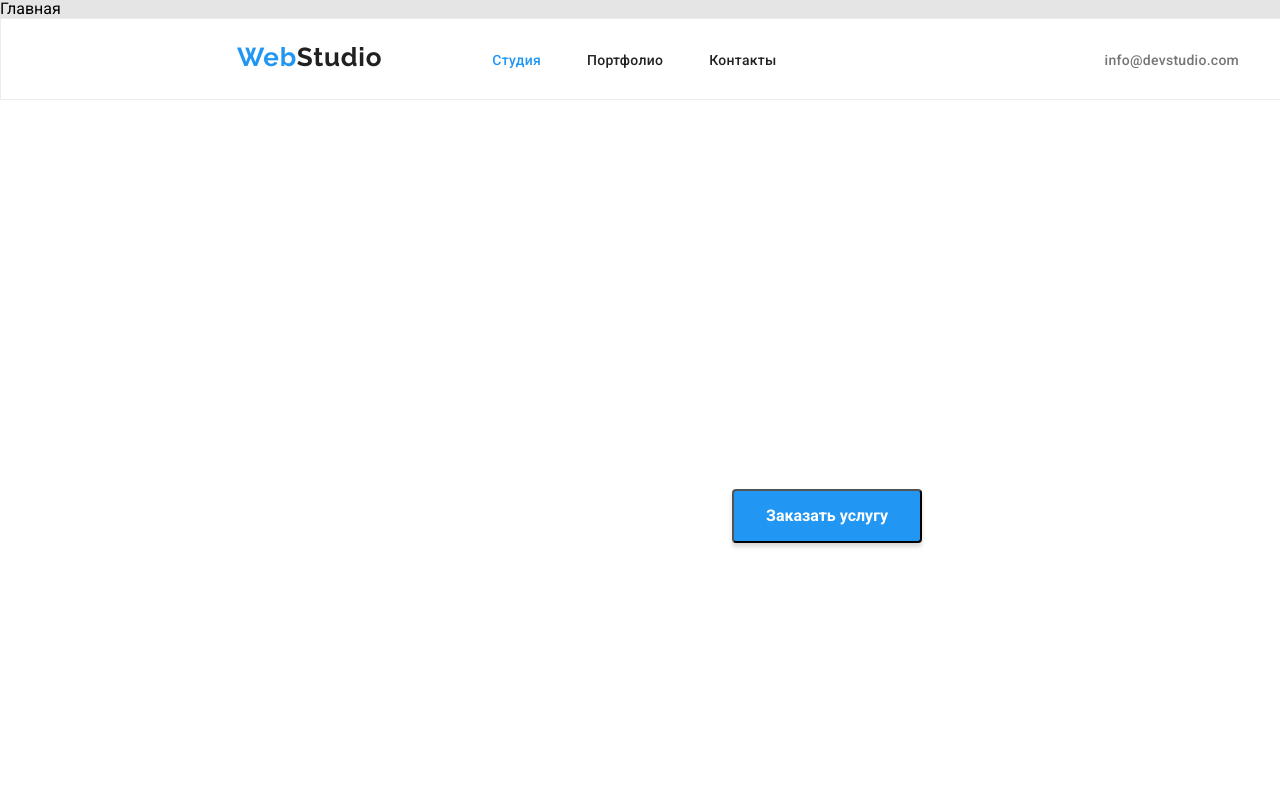
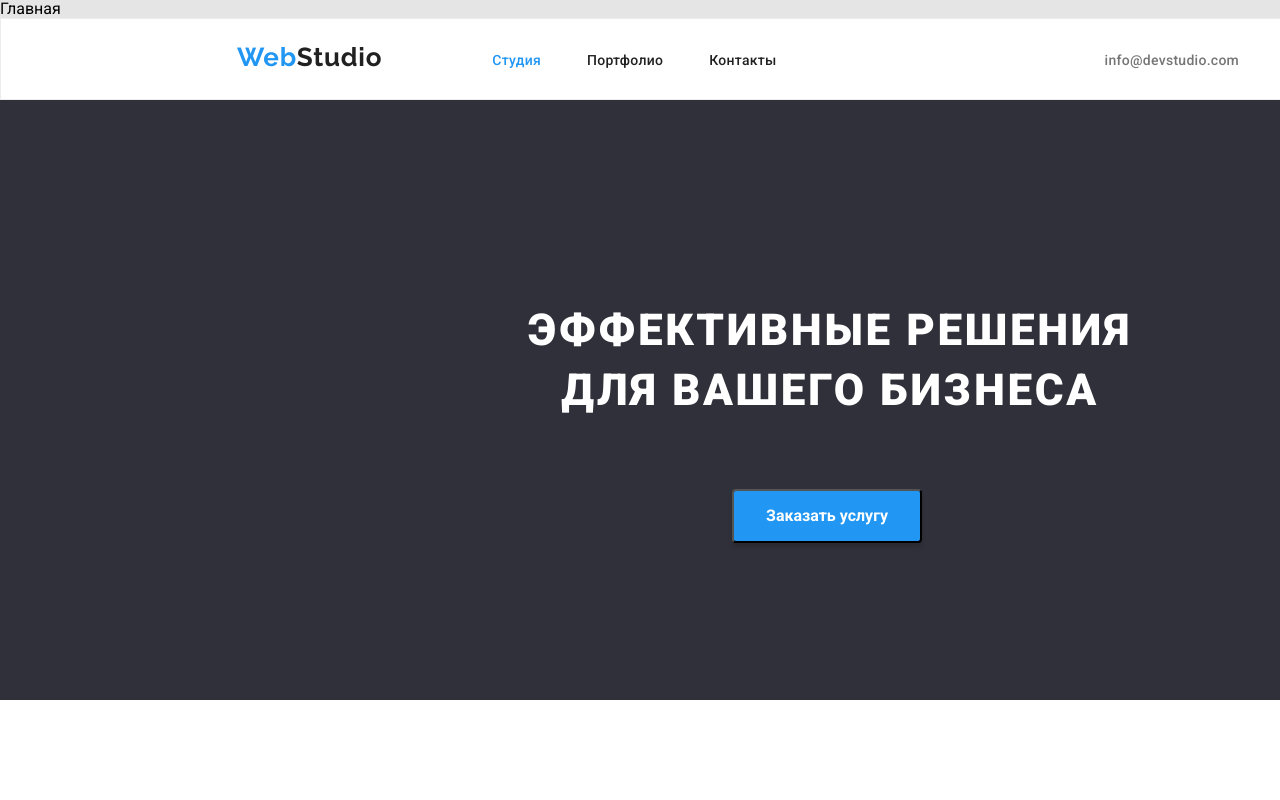
Before and after one commit to Oleksandr19862003/goit-markup-hw-02, a plain HTML site: page index.html in a window 1280 px wide. Shown: the top 800 px of the page. Drawn offline with Linux system fonts and the light colour scheme.

Commit message:
edited hw2-3(13.01.2020 third edition)

```diff
--- a/css/styles.css
+++ b/css/styles.css
@@ -107,7 +107,7 @@ main {
 .section-hero {
   width: 1600px;
   height: 600px;
-  background-image: url(./images/Bg.jpg);
+  background-image: url(../images/Bg.jpg);
   margin-top: -30px;
 }
 .main-discription {
```
